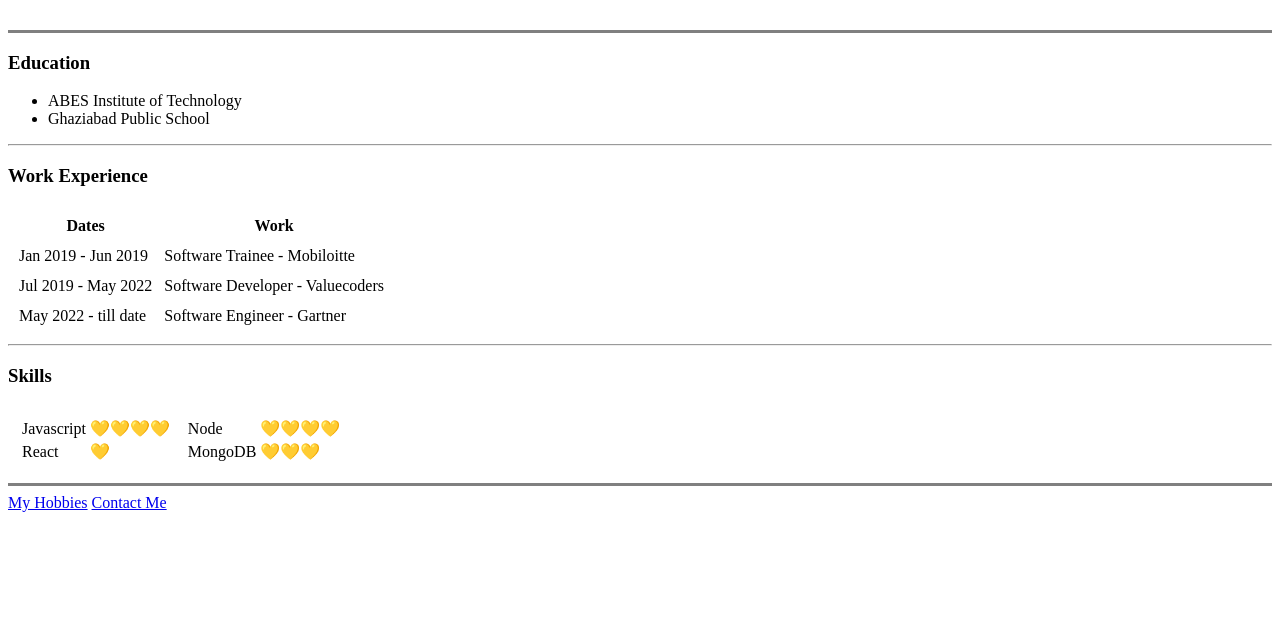
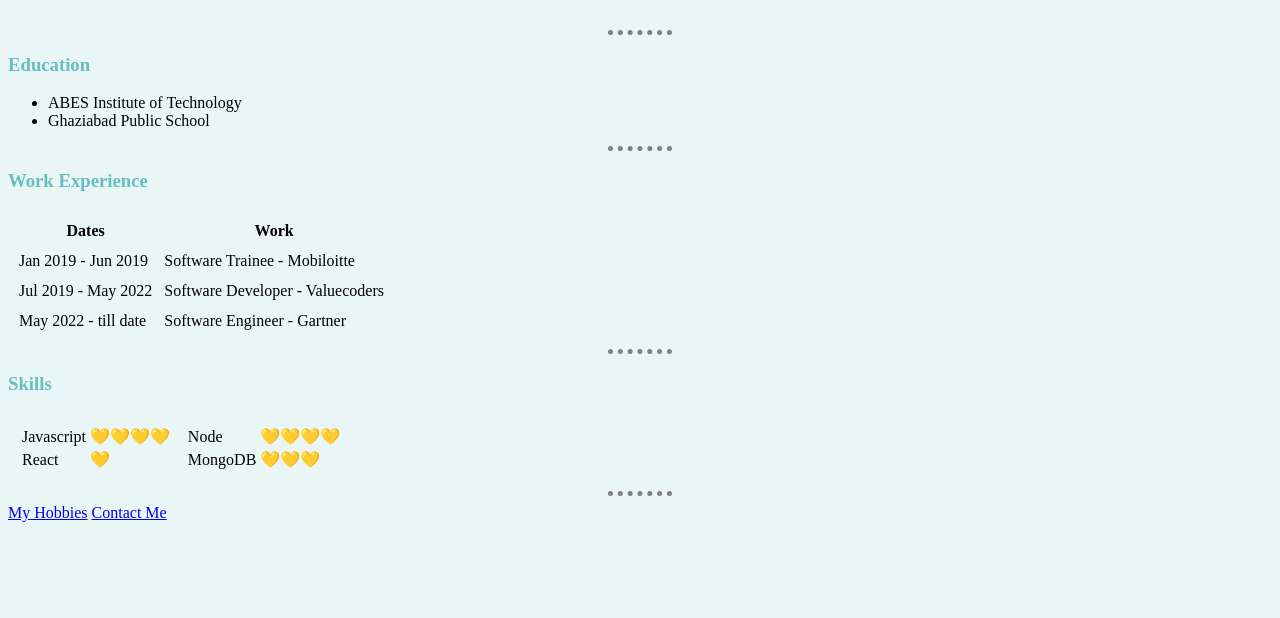
Before and after one commit to chaddha1/mern-html, a plain HTML site: page HTML - Personal site/index.html in a window 1280 px wide. Shown: the part 182-800 px from the top of the page. Drawn offline with Linux system fonts and the light colour scheme.

Commit message:
css in process

```diff
--- /dev/null
+++ b/HTML - Personal site/css/styles.css
@@ -0,0 +1,15 @@
+body{
+    background-color : #EAF6F6;
+}
+
+hr{
+    border-style: none;
+    border-top-style: dotted;
+    border-color: grey;
+    border-width: 5px;
+    width: 5%;
+}
+
+h1, h3{
+    color: #66BFBF;
+}
--- a/HTML - Personal site/index.html
+++ b/HTML - Personal site/index.html
@@ -6,6 +6,7 @@
     <meta http-equiv="X-UA-Compatible" content="IE=edge">
     <meta name="viewport" content="width=device-width, initial-scale=1.0">
     <title>Himanshu's Personal Site</title>
+    <link rel="stylesheet" href="css/styles.css">
 </head>
 
 <body>
@@ -20,7 +21,7 @@
     </table>
 
 
-    <hr size="3" noshade>
+    <hr>
     <h3>Education</h3>
     <ul>
         <li>ABES Institute of Technology</li>
@@ -82,7 +83,7 @@
     </table>
 
 
-    <hr size="3" noshade>
+    <hr>
     <a href="hobbies.html">My Hobbies</a>
     <a href="contact-me.html">Contact Me</a>
 </body>
```
Also changed, not shown: HTML - Personal site/contact-me.html (+2 -0 lines), HTML - Personal site/hobbies.html (+2 -0 lines).
